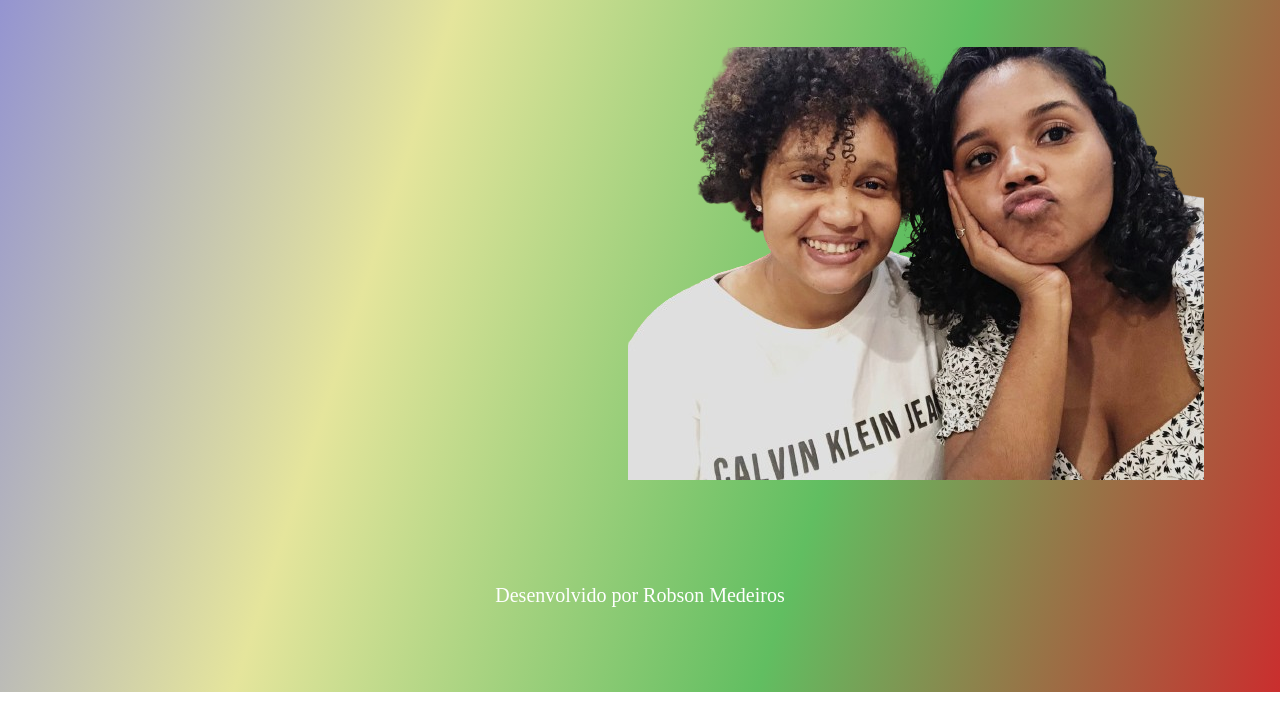
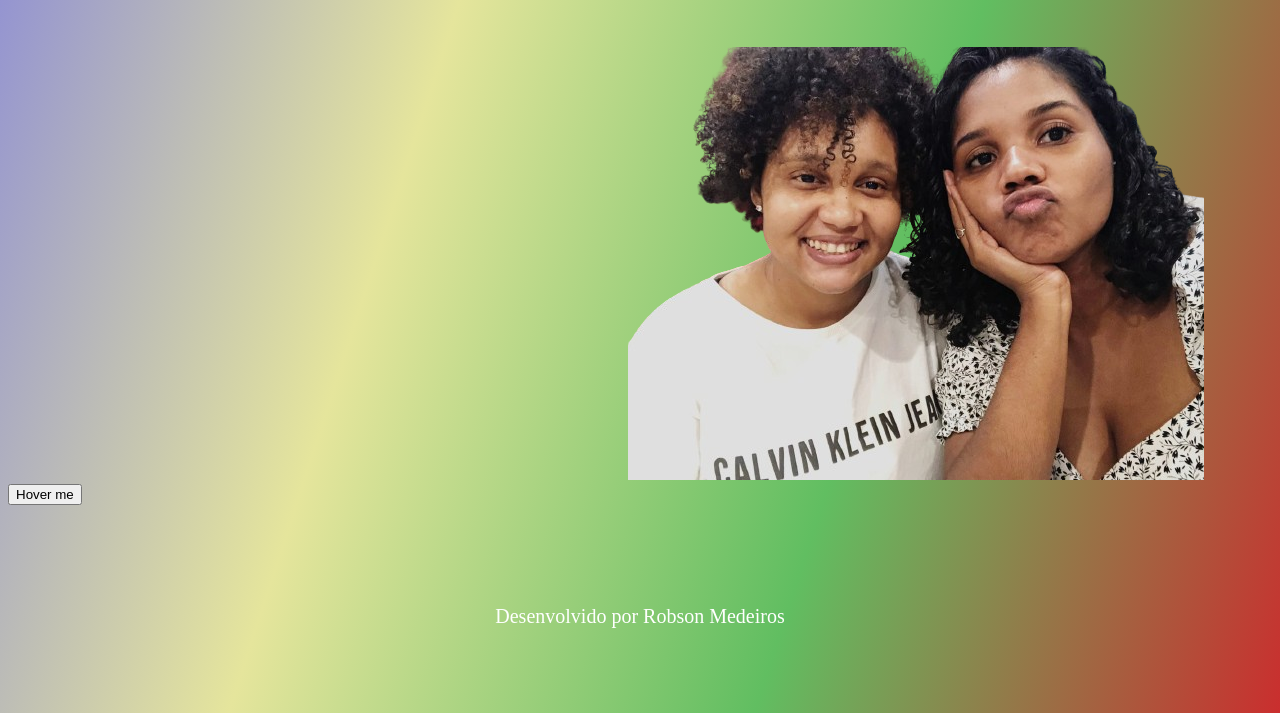
Before and after one commit to robsonmgomes/pedido-casamento, a plain HTML site: page main.html in a window 1280 px wide. Shown: the part 202-915 px from the top of the page. Before the commit the page ends 894 px from the top, so only its background shows below. Drawn offline with Linux system fonts and the light colour scheme.

Commit message:
Update main.html

```diff
--- a/main.html
+++ b/main.html
@@ -11,6 +11,9 @@
   <div class="main-container">
     <img src="bg-img.png" alt="">
   </div>
+  <button>
+    <a>Hover me</a>
+  </button>
   <footer>Desenvolvido por Robson Medeiros</footer>
 </body>
 </html>
```
